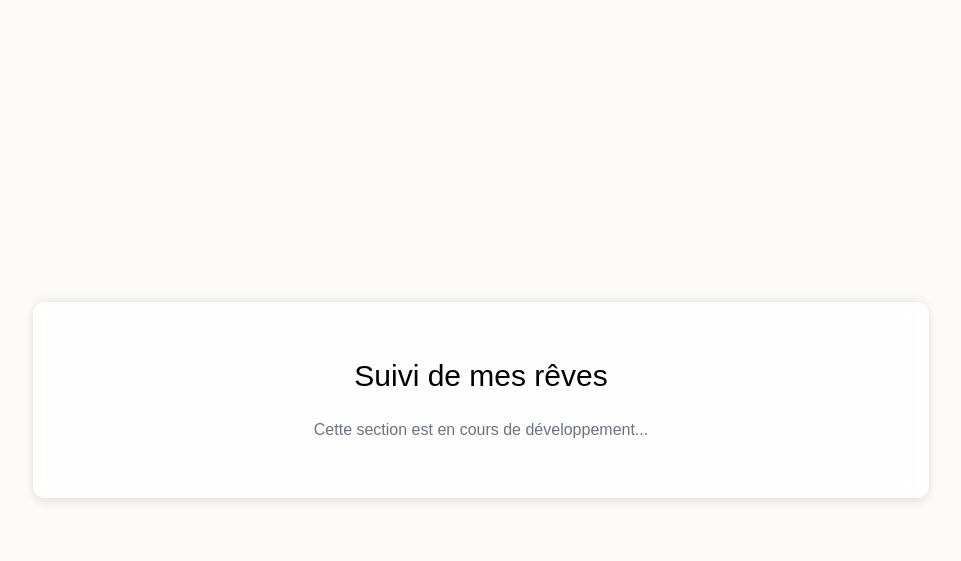
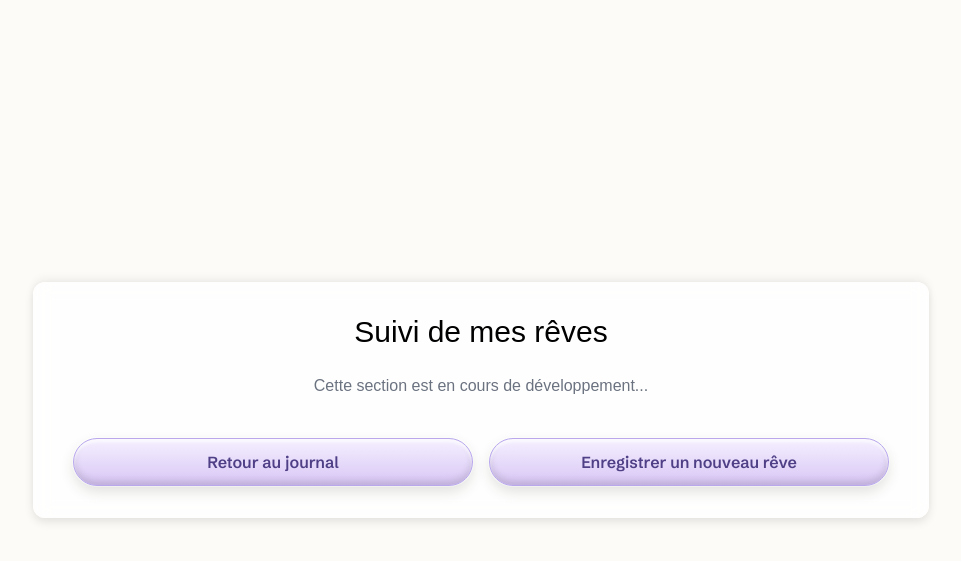
Before and after one commit to JiekRuan/Onyria, a Django app: page /diary/followup/ in a window 1280 px wide. Shown: the top 561 px of the page, without its empty margins (159-1120 px from the left). Run offline with Django 5.2, Linux system fonts and the light colour scheme; the visitor is signed in with stand-in values (Sample User, id 1); some libraries are stand-ins or nearby versions; some web fonts are replaced.

Commit message:
Ajout des boutons pour la section dream_followup

```diff
--- a/DreamProject/diary/templates/diary/dream_followup.html
+++ b/DreamProject/diary/templates/diary/dream_followup.html
@@ -4,8 +4,18 @@
 {% block title %}Suivi de mes rêves{% endblock %}
 
 {% block content %}
-<div class="p-6">
-  <h1 class="text-3xl text-center text-black mb-6">Suivi de mes rêves</h1>
-  <p class="text-center text-gray-500">Cette section est en cours de développement...</p>
+<div class="text-center">
+  <h1 class="text-3xl text-black mb-6">Suivi de mes rêves</h1>
+  <p class="text-gray-500 mb-10">Cette section est en cours de développement...</p>
+
+  <!-- Boutons d’action -->
+  <div class="flex flex-col sm:flex-row justify-center items-center gap-4">
+    <a href="{% url 'dream_diary' %}" class="btn-ballon">
+      Retour au journal
+    </a>
+    <a href="{% url 'dream_recorder' %}" class="btn-ballon">
+      Enregistrer un nouveau rêve
+    </a>
+  </div>
 </div>
 {% endblock %}
```
Also changed, not shown: static/css/tailwind.min.css.
